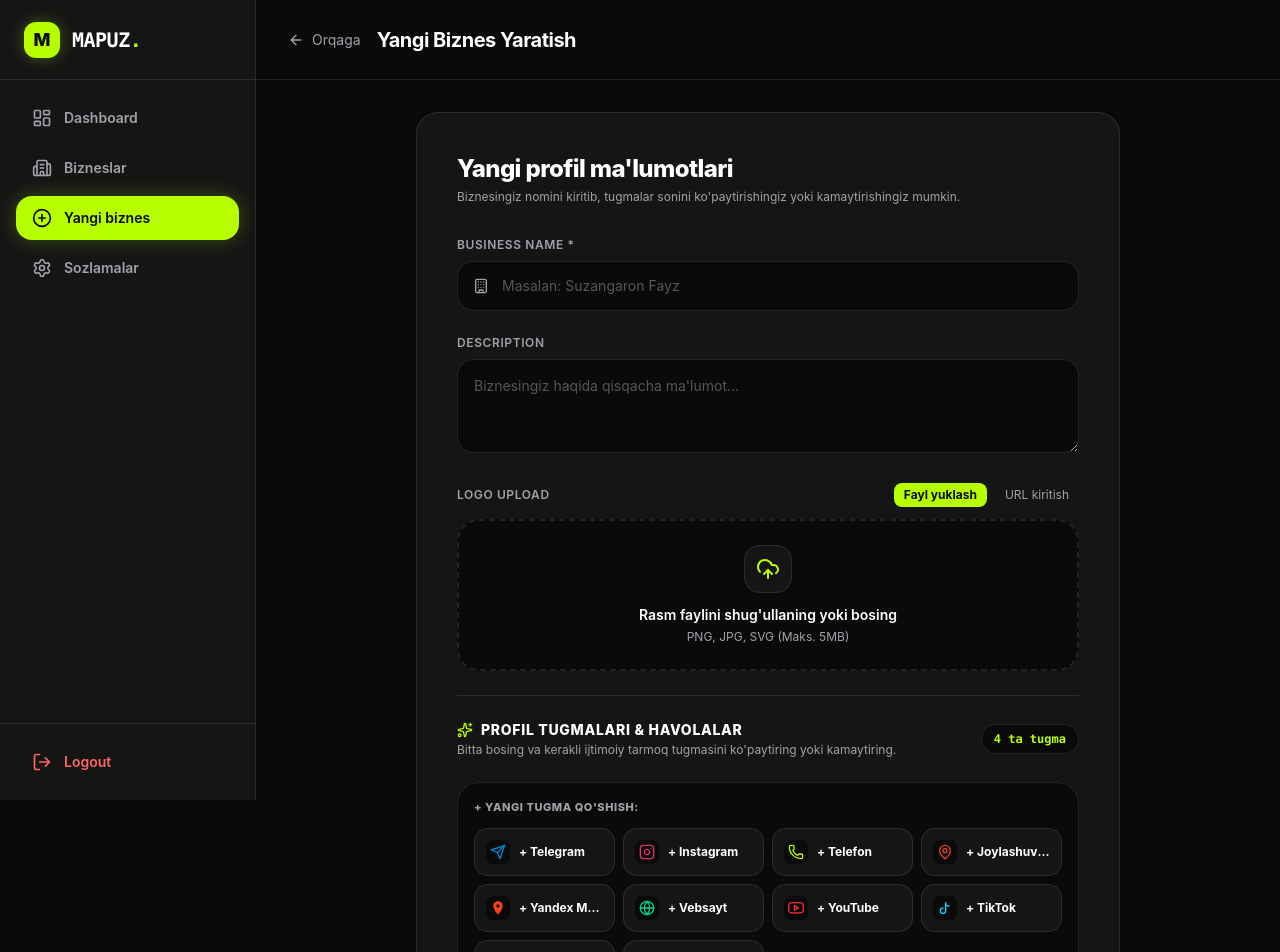
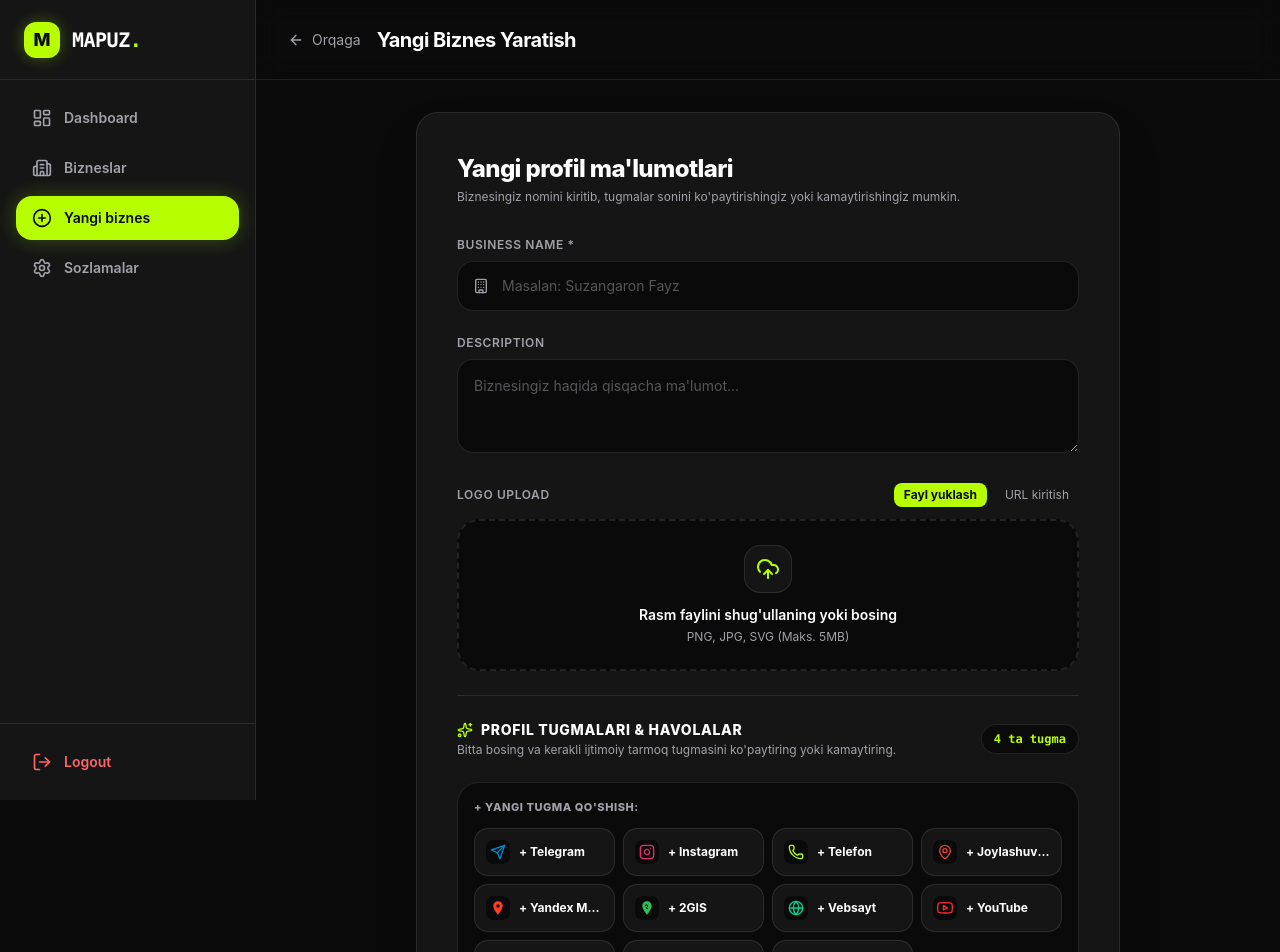
Before and after one commit to odilbey1/MAPUZ, a Next.js app: page /dashboard/new in a window 1280 px wide. Shown: the top 952 px of the page. Built offline with nearby package versions, Linux system fonts and the light colour scheme; no server answers.

Commit message:
feat: add 2gis icon and link type support

```diff
--- a/src/components/DynamicLinksManager.tsx
+++ b/src/components/DynamicLinksManager.tsx
@@ -19,7 +19,8 @@ import {
   YoutubeIcon,
   TiktokIcon,
   FacebookIcon,
-  YandexMapsIcon
+  YandexMapsIcon,
+  TwoGisIcon
 } from './Icons';
 
 interface DynamicLinksManagerProps {
@@ -33,6 +34,7 @@ const LINK_TYPE_OPTIONS: { type: LinkType; label: string; icon: React.ReactNode;
   { type: 'phone', label: 'Telefon', icon: <Phone className="w-4 h-4 text-[#B7FF00]" />, color: '#B7FF00' },
   { type: 'google_maps', label: 'Joylashuv (Maps)', icon: <MapPin className="w-4 h-4 text-[#EA4335]" />, color: '#EA4335' },
   { type: 'yandex_maps', label: 'Yandex Maps', icon: <YandexMapsIcon className="w-4 h-4 text-[#fc3f1d]" />, color: '#fc3f1d' },
+  { type: '2gis', label: '2GIS', icon: <TwoGisIcon className="w-4 h-4 text-[#2EBF53]" />, color: '#2EBF53' },
   { type: 'website', label: 'Vebsayt', icon: <Globe className="w-4 h-4 text-emerald-400" />, color: '#10b981' },
   { type: 'youtube', label: 'YouTube', icon: <YoutubeIcon className="w-4 h-4 text-red-500" />, color: '#ef4444' },
   { type: 'tiktok', label: 'TikTok', icon: <TiktokIcon className="w-4 h-4 text-cyan-400" />, color: '#06b6d4' },
@@ -77,6 +79,11 @@ export default function DynamicLinksManager({
         defaultTitle = existingCount === 0 ? 'Yandex Maps' : `Yandex Maps ${existingCount + 1}`;
         defaultSubtitle = 'Yandex Maps xaritasidan ochish';
         defaultUrl = 'https://yandex.com/maps/';
+        break;
+      case '2gis':
+        defaultTitle = existingCount === 0 ? '2GIS' : `2GIS ${existingCount + 1}`;
+        defaultSubtitle = '2GIS xaritasidan ochish';
+        defaultUrl = 'https://2gis.uz/';
         break;
       case 'youtube':
         defaultTitle = existingCount === 0 ? 'YouTube' : `YouTube ${existingCount + 1}`;
@@ -153,7 +160,7 @@ export default function DynamicLinksManager({
           val = `+${cleaned}`;
         }
       }
-    } else if (type === 'website' || type === 'youtube' || type === 'tiktok' || type === 'facebook') {
+    } else if (type === 'website' || type === 'youtube' || type === 'tiktok' || type === 'facebook' || type === '2gis' || type === 'yandex_maps' || type === 'google_maps') {
       if (!val.startsWith('http://') && !val.startsWith('https://')) {
         val = `https://${val}`;
       }
--- a/src/components/Icons.tsx
+++ b/src/components/Icons.tsx
@@ -51,3 +51,11 @@ export function YandexMapsIcon({ className = "w-5 h-5" }: { className?: string }
     </svg>
   );
 }
+
+export function TwoGisIcon({ className = "w-5 h-5" }: { className?: string }) {
+  return (
+    <svg className={className} viewBox="0 0 24 24" fill="currentColor">
+      <path d="M12 2C8.13 2 5 5.13 5 9c0 5.25 7 13 7 13s7-7.75 7-13c0-3.87-3.13-7-7-7zm-1.7 10.5v-1.4c.75-.55 1.8-1.1 1.8-1.9 0-.6-.4-1-1.1-1-.7 0-1.1.4-1.2 1.1H8.5c.1-1.5 1.1-2.4 2.5-2.4 1.6 0 2.5.9 2.5 2.2 0 1.2-1.1 2.1-2 2.8h2.1v1.3H10.3z"/>
+    </svg>
+  );
+}
--- a/src/components/LinksEditor.tsx
+++ b/src/components/LinksEditor.tsx
@@ -21,6 +21,8 @@ const LINK_TYPE_OPTIONS: { type: LinkType; label: string }[] = [
   { type: 'instagram', label: 'Instagram' },
   { type: 'phone', label: 'Telefon' },
   { type: 'google_maps', label: 'Joylashuv (Google Maps)' },
+  { type: 'yandex_maps', label: 'Yandex Maps' },
+  { type: '2gis', label: '2GIS' },
   { type: 'website', label: 'Vebsayt' },
   { type: 'youtube', label: 'YouTube' },
   { type: 'tiktok', label: 'TikTok' },
--- a/src/components/PublicProfileClient.tsx
+++ b/src/components/PublicProfileClient.tsx
@@ -10,7 +10,8 @@ import {
   YoutubeIcon,
   TiktokIcon,
   FacebookIcon,
-  YandexMapsIcon
+  YandexMapsIcon,
+  TwoGisIcon
 } from '@/components/Icons';
 
 interface PublicProfileClientProps {
@@ -71,6 +72,13 @@ export default function PublicProfileClient({
         borderColor = 'hover:border-[#fc3f1d]/60';
         shadowColor = 'hover:shadow-[0_0_25px_rgba(252,63,29,0.3)]';
         titleHover = 'group-hover:text-[#fc3f1d]';
+        break;
+      case '2gis':
+        icon = <TwoGisIcon className="w-5 h-5 sm:w-6 sm:h-6 text-white" />;
+        iconBg = 'bg-gradient-to-br from-[#2EBF53] via-[#28a745] to-[#1e7e34]';
+        borderColor = 'hover:border-[#2EBF53]/60';
+        shadowColor = 'hover:shadow-[0_0_25px_rgba(46,191,83,0.3)]';
+        titleHover = 'group-hover:text-[#2EBF53]';
         break;
       case 'youtube':
         icon = <YoutubeIcon className="w-5 h-5 sm:w-6 sm:h-6" />;
--- a/src/lib/types.ts
+++ b/src/lib/types.ts
@@ -4,6 +4,7 @@ export type LinkType =
   | 'phone'
   | 'google_maps'
   | 'yandex_maps'
+  | '2gis'
   | 'website'
   | 'youtube'
   | 'tiktok'
```
